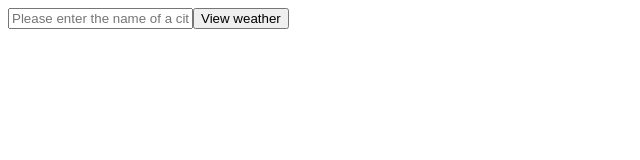
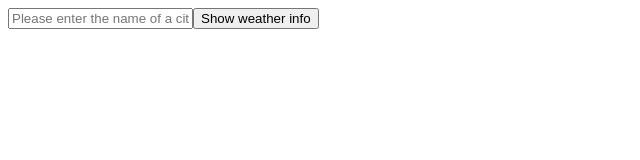
Before and after one commit to binhnhu1409/react_weather_app, a React (Create React App) app in the folder weather_app/: page / in a window 1280 px wide. Shown: the top 160 px of the page, without its empty margins (0-640 px from the left). Built offline with nearby package versions, Linux system fonts and the light colour scheme.

Commit message:
update weather card

```diff
--- a/weather_app/src/App.js
+++ b/weather_app/src/App.js
@@ -52,7 +52,7 @@ const App = () => {
           onChange={handleLocationChange}
           placeholder='Please enter the name of a city'
         />
-        <button type="submit" onClick={getWeather}>View weather</button>
+        <button type="submit" onClick={getWeather}>Show weather info</button>
       </form>
       <div> {warningMessage}</div>
       <WeatherCard weather={weather} locationName={locationName} />
--- a/weather_app/src/WeatherCard.js
+++ b/weather_app/src/WeatherCard.js
@@ -23,9 +23,10 @@ const WeatherCard = (props) => {
 
     //return weather card after user input valid location name
     return (
-        <div className='weather'>
-            <p> {weather.Headline.Text} at {locationName} </p>
-            <a href={weather.Headline.Link}>More info</a>
+        <div className="weather">
+            <p>{locationName}</p>
+            <p> {weather.Headline.Text}</p>
+            <a href={weather.Headline.Link} target="_blank" rel="noopener noreferrer">More info</a>
             <p> {moment(new Date(weather.DailyForecasts[0].Date)).format('LL')} </p>
             <p> {weather.DailyForecasts[0].Day.IconPhrase} </p>
             <img src={getImg(weather.DailyForecasts[0].Day.Icon)} alt="" />
```
